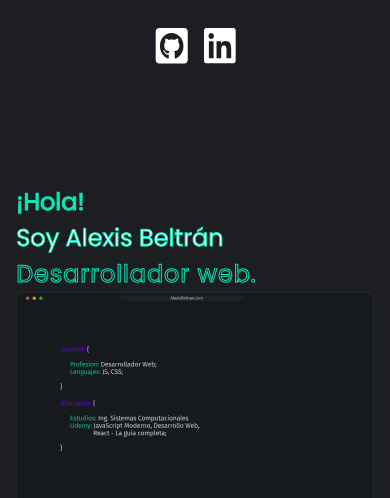
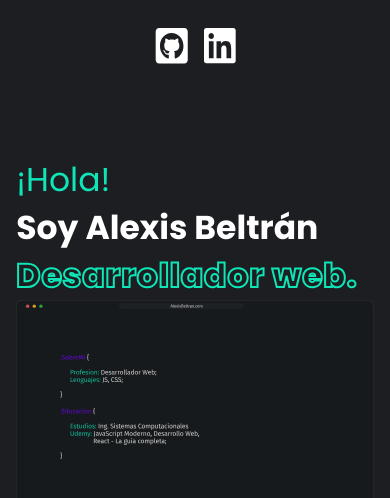
Before and after one commit to AlexisBeltran/PortafolioWeb, a React (Vite) app: page / in a window 390 px wide. Shown: the top 498 px of the page. Built offline with nearby package versions, Linux system fonts and the light colour scheme.

Commit message:
Responsive index

```diff
--- a/src/Components/Navegacion.jsx
+++ b/src/Components/Navegacion.jsx
@@ -16,7 +16,7 @@ const Navegacion = () => {
                 <img src={LinkedIn} alt="LinkedIn"/>
             </div>
         </nav>
-        <header className="py-7 md:relative" id="header-show">
+        <header className="md:py-7 md:relative" id="header-show">
             <div className="flex md:flex-row items-center md:justify-between">
                 <h1 className="flex flex-col" id="title-main">
                     ¡Hola!{""}
--- a/src/index.css
+++ b/src/index.css
@@ -53,9 +53,18 @@ body{
   -webkit-text-stroke: 2px var(--color-primario);
   color: transparent;
   z-index: 1;
+  font-weight: 800;
 }
 #header-show{
   margin-top: 4rem;
+}
+
+@media (max-width: 1400px){
+  #title-main-name,
+  #title-main,
+  #title-main-job{
+    font-size: 60px;
+  }
 }
 
 @media (max-width: 768px){
@@ -66,9 +75,10 @@ body{
   #title-main-name,
   #title-main,
   #title-main-job{
-    font-size: 24px;
-    line-height: 36px;
-    font-weight: 400;
-    -webkit-text-stroke: 1px var(--color-primario)
+    font-size: 33px;
+    line-height: 48px;
+  }
+  #header-show{
+    margin-top: 4rem;
   }
 }
--- a/vite.config.js
+++ b/vite.config.js
@@ -4,5 +4,5 @@ import react from '@vitejs/plugin-react'
 // https://vitejs.dev/config/
 export default defineConfig({
   plugins: [react()],
-  base: "https://alexisbeltran.github.io/PortafolioWeb/",
+  base: "/",
 })
```
